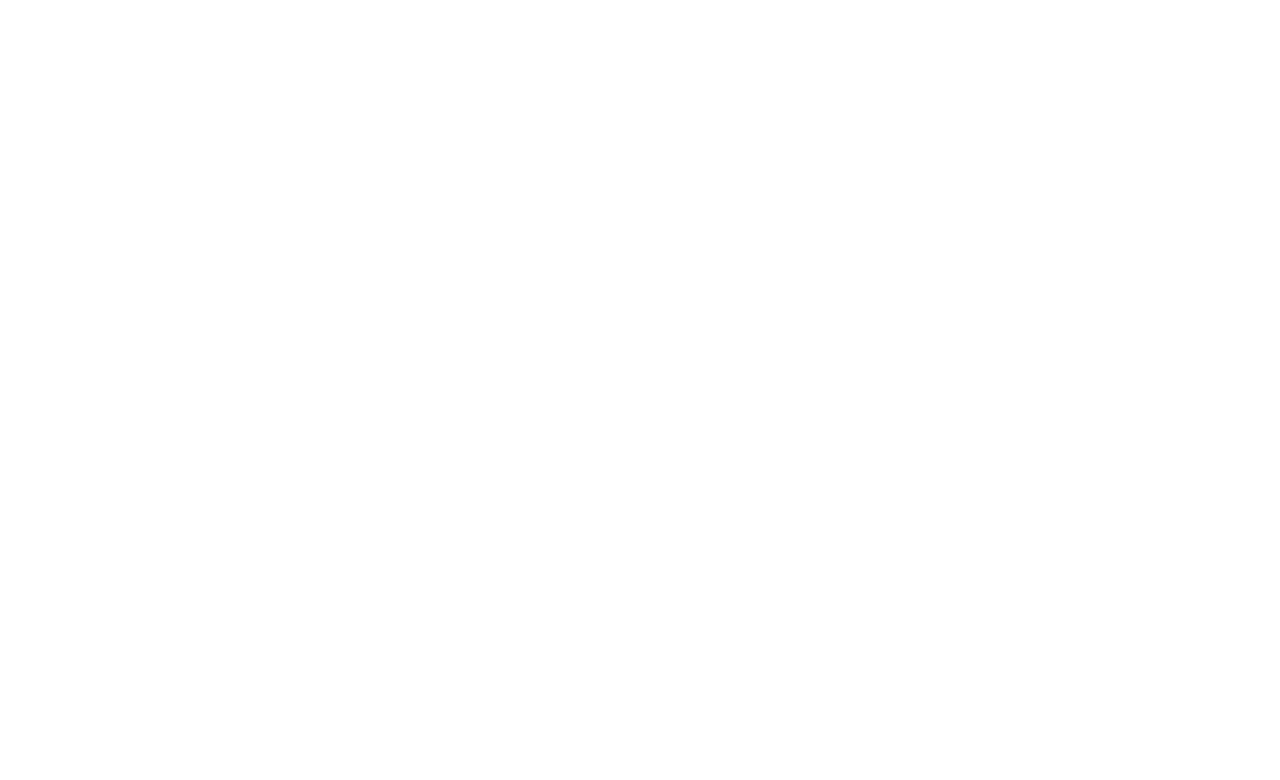
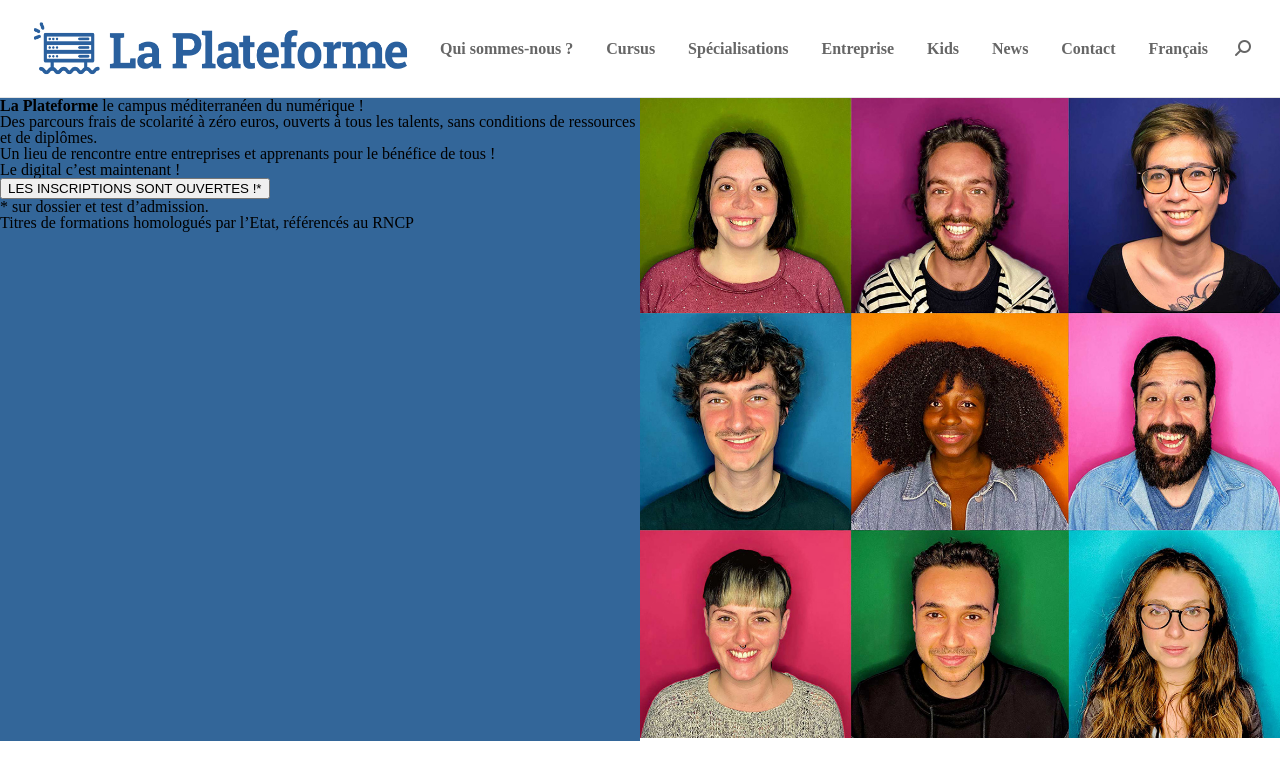
Before and after one commit to Alizea-Masse/site_plateforme, a plain HTML site: page index.html in a window 1280 px wide. Drawn offline with Linux system fonts and the light colour scheme.

Commit message:
header + first part main

```diff
--- a/index.html
+++ b/index.html
@@ -4,9 +4,50 @@
     <meta charset="UTF-8">
     <meta http-equiv="X-UA-Compatible" content="IE=edge">
     <meta name="viewport" content="width=device-width, initial-scale=1.0">
+    <link rel="stylesheet" href="style.css">
+    <link rel="stylesheet" href="reset.css">
     <title>Site plateforme</title>
 </head>
 <body>
+    <header class="navbar">
+        <img class="logo" src="./logo_laplateforme_bleu3.png" alt="" srcset="">
+        <div class="links">
+
+            <a class="link" href="">Qui sommes-nous ?</a>
+            <a class="link" href="">Cursus</a>
+            <a class="link" href="">Spécialisations</a>
+            <a class="link" href="">Entreprise</a>
+            <a class="link" href="">Kids</a>
+            <a class="link" href="">News</a>
+            <a class="link" href="">Contact</a>
+            <a class="link" href="">Français</a>
+
+        </div>
+
+        <span class="search-icon"><i class="fa-solid fa-magnifying-glass fa-flip-horizontal" style="color: #666666;"></i></span>
+    </header>
+
+
+    <main class="main-container">
+        <section class="right-section">
+            <section class="fist-section">
+                <h1> <span class="gras">La Plateforme</span> le campus méditerranéen du numérique !</h1>
+                <p>Des parcours frais de scolarité à zéro euros, ouverts à tous les talents, sans conditions de ressources et de diplômes.</p>
+                <p>Un lieu de rencontre entre entreprises et apprenants pour le bénéfice de tous !</p>
+            </section>
+            <section class="second-section">
+                <p>Le digital c’est maintenant !</p>
+                <button>LES INSCRIPTIONS SONT OUVERTES !*</button>
+                <p>* sur dossier et test d’admission.</p>
+                <p>Titres de formations homologués par l’Etat, référencés au RNCP</p>
+            </section>
+        </section>
+
+        <section class="left-section">
+            <img class="left-img" src="/HP_visual_light.jpg" alt="" srcset="">
+        </section>
+    </main>
 
 </body>
+<script src="https://kit.fontawesome.com/c078cf43ba.js" crossorigin="anonymous"></script>
 </html>
--- /dev/null
+++ b/reset.css
@@ -0,0 +1,52 @@
+/* http://meyerweb.com/eric/tools/css/reset/
+   v2.0 | 20110126
+   License: none (public domain)
+*/
+
+html, body, div, span, applet, object, iframe,
+h1, h2, h3, h4, h5, h6, p, blockquote, pre,
+a, abbr, acronym, address, big, cite, code,
+del, dfn, em, img, ins, kbd, q, s, samp,
+small, strike, strong, sub, sup, tt, var,
+b, u, i, center,
+dl, dt, dd, ol, ul, li,
+fieldset, form, label, legend,
+table, caption, tbody, tfoot, thead, tr, th, td,
+article, aside, canvas, details, embed,
+figure, figcaption, footer, header, hgroup,
+menu, nav, output, ruby, section, summary,
+time, mark, audio, video {
+	margin: 0;
+	padding: 0;
+	border: 0;
+	font-size: 100%;
+	font: inherit;
+	vertical-align: baseline;
+}
+/* HTML5 display-role reset for older browsers */
+article, aside, details, figcaption, figure,
+footer, header, hgroup, menu, nav, section {
+	display: block;
+}
+body {
+	line-height: 1;
+}
+ol, ul {
+	list-style: none;
+}
+blockquote, q {
+	quotes: none;
+}
+blockquote:before, blockquote:after,
+q:before, q:after {
+	content: '';
+	content: none;
+}
+table {
+	border-collapse: collapse;
+	border-spacing: 0;
+}
+
+a {
+    text-decoration: none;
+}
--- a/style.css
+++ b/style.css
@@ -0,0 +1,47 @@
+.logo {
+   width: 30vw;
+   height: 65px;
+}
+
+.links {
+    display: flex;
+    width: 60vw;
+    justify-content: space-between;
+    font-family: 'Times New Roman', Times, serif;
+    font-size: 1em;
+    font-weight: 600;
+}
+
+.link {
+color: #666666;
+}
+
+.navbar {
+    display: flex;
+    background-color: white;
+    align-items: center;
+    justify-content: space-around;
+    padding: 1em;
+    border-bottom: solid .5px rgb(228, 228, 228);
+}
+.main-container {
+    display: flex;
+}
+
+.right-section {
+    width: 50vw;
+    background-color: #336699;
+}
+
+.left-section {
+    width: 50vw;
+
+}
+.gras {
+    font-weight: bold;
+}
+
+.left-img {
+    width: 50vw;
+
+}
```
